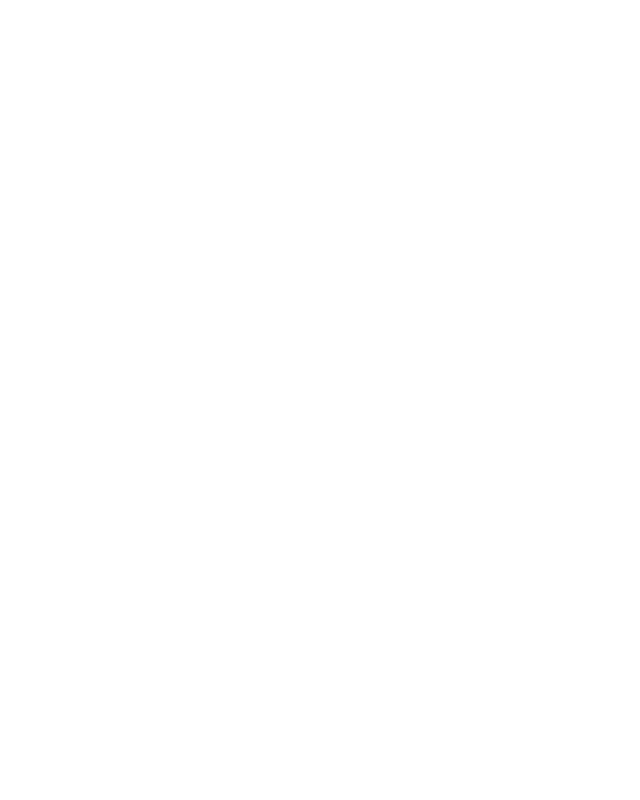
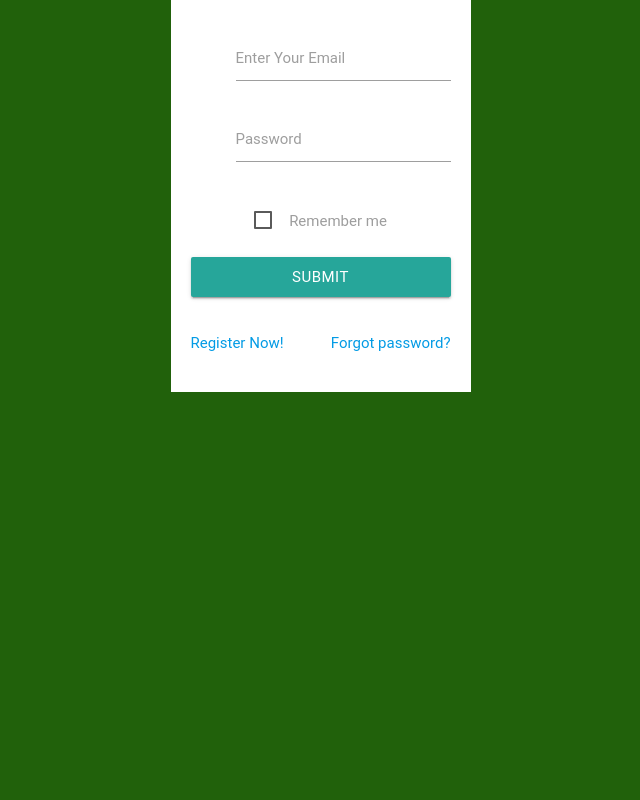
Before and after one commit to mtaandaoio/iHap, a PHP site: page / in a window 1280 px wide. Before the commit the part shown is empty. Shown: the whole page, without its empty margins (317-957 px from the left). Run offline with PHP 8.4, Linux system fonts and the light colour scheme; some libraries are stand-ins or nearby versions; some web fonts are replaced.

Commit message:
Update index.php

```diff
--- a/index.php
+++ b/index.php
@@ -1 +1,88 @@
 <?php ?>
+<html>
+<head>
+<link rel="stylesheet" href="https://cdnjs.cloudflare.com/ajax/libs/materialize/0.97.1/css/materialize.min.css">
+<link href="login_style.css" type="text/css" rel="stylesheet"/>
+<script type="text/javascript" src="jquery.js"></script>
+<script src="https://cdnjs.cloudflare.com/ajax/libs/materialize/0.97.1/js/materialize.min.js"></script>
+  <style>
+  body
+{
+ text-align:center;
+ width:100%;
+ margin:0 auto;
+ padding:0px;
+ background-color:#21610B;
+}
+#wrapper
+{
+ margin:0 auto;
+ padding:0px;
+ text-align:center;
+ width:995px;
+}
+#login_div
+{
+ background-color:white;
+ padding:20px;
+ max-width:300px;
+ margin-left:345px;
+}
+#login_div button
+{
+ margin-top:20px;
+ height:40px;
+ width:100%;
+}
+#login_div #register
+{
+ margin-top:20px;
+ float:left;
+}
+#login_div #forgot
+{
+ margin-top:20px;
+ float:right;
+}
+  </style>
+</head>
+<body>
+<div id="wrapper">
+
+<div id="login_div">
+<form method="post">
+
+<div class="input-field">
+<i class="mdi-social-person-outline prefix"></i>
+<input class="validate" id="email" type="email">
+<label for="email" data-error="wrong" data-success="right" class="center-align">Enter Your Email</label>
+</div>
+
+<div class="input-field">
+<i class="mdi-action-lock-outline prefix"></i>
+<input id="password" type="password">
+<label for="password">Password</label>
+</div>
+
+<div class="input-field">
+<input type="checkbox" id="remember-me"/>
+<label for="remember-me">Remember me</label>
+</div>
+
+<div class="input-field">
+<button class="btn waves-effect waves-light" type="submit" name="action">Submit</button>
+</div>
+
+<p>
+<a href="#" id="register">Register Now!</a>
+<a href="#" id="forgot">Forgot password?</a>
+</p>
+
+<br>
+<br>
+</form>
+</div>
+
+</div>
+</body>
+</html>
```
